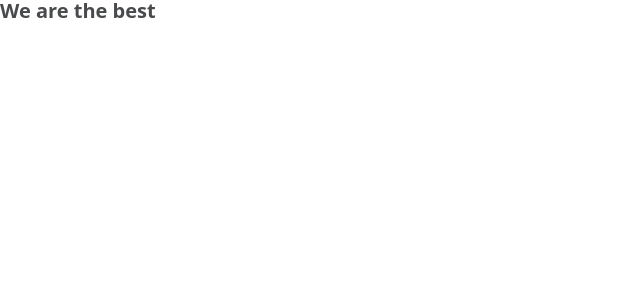
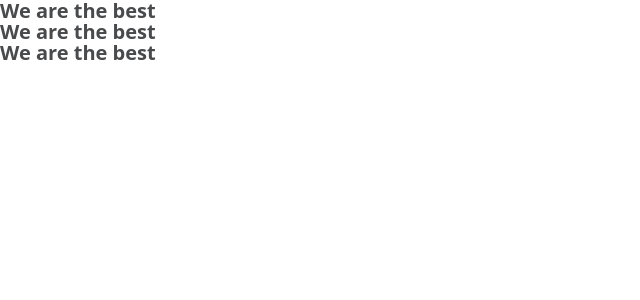
Before and after one commit to TurkaShop/Front-End, a React (Vite) app: page / in a window 1280 px wide. Shown: the top 300 px of the page, without its empty margins (0-640 px from the left). Built offline with nearby package versions, Linux system fonts and the light colour scheme; a web font is replaced by a local one.

Commit message:
fix/micro fix

```diff
--- a/src/App.tsx
+++ b/src/App.tsx
@@ -1,14 +1,14 @@
 import { Outlet } from 'react-router-dom';
 import './App.scss';
-//import { Header } from './components/header/Header';
-//import { Footer } from './components/footer/Footer';
+import { Header } from './components/header/Header';
+import { Footer } from './components/footer/Footer';
 
 export const App = () => {
   return (
     <>
-    {/* <Header /> */}
+    <Header />
     <Outlet />
-    {/* <Footer /> */}
+    <Footer />
   </>
   )
 }
```
